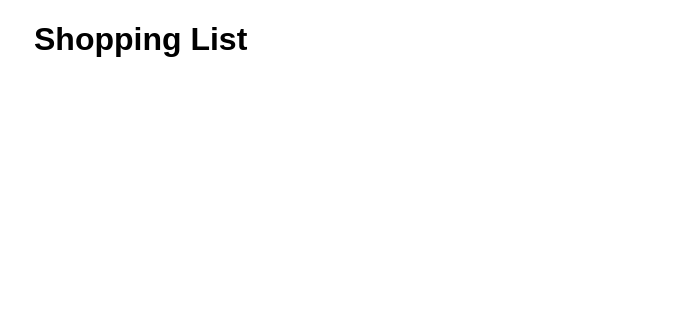
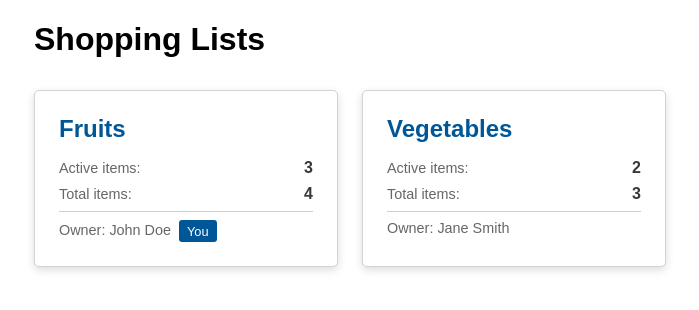
Before and after one commit to krystofmatejka/Frontend-Homework, a Next.js app: page / in a window 1280 px wide. Shown: the top 310 px of the page, without its empty margins (126-825 px from the left). Built offline with nearby package versions, Linux system fonts and the light colour scheme.

Commit message:
init homepage

```diff
--- /dev/null
+++ b/app/actions.ts
@@ -0,0 +1,14 @@
+'use server';
+
+import { me, shoppingList } from "./detail/[id]/database";
+import type { ShoppingList } from "./detail/[id]/database";
+
+export async function fetchAllLists(): Promise<ShoppingList[]> {
+  const lists = Object.values(shoppingList);
+
+  return lists.filter(list => {
+    const isOwner = list.owner.id === me.id;
+    const isMember = list.members.some(member => member.id === me.id);
+    return isOwner || isMember;
+  });
+}
--- /dev/null
+++ b/app/components/shopping-lists.tsx
@@ -0,0 +1,45 @@
+import Link from "next/link";
+import { fetchAllLists } from "../actions";
+import { me } from "../detail/[id]/database";
+import type { ShoppingList } from "../detail/[id]/database";
+import "../home.css";
+
+function ListTile({ list }: { list: ShoppingList }) {
+  const isOwner = list.owner.id === me.id;
+  const activeItemsCount = list.items.filter(item => item.isActive).length;
+  const totalItemsCount = list.items.length;
+
+  return (
+    <Link href={`/detail/${list.id}`} className="list-tile">
+      <h2 className="list-tile-title">{list.title}</h2>
+      <div className="list-tile-info">
+        <span className="list-tile-label">Active items:</span>
+        <span className="list-tile-value">{activeItemsCount}</span>
+      </div>
+      <div className="list-tile-info">
+        <span className="list-tile-label">Total items:</span>
+        <span className="list-tile-value">{totalItemsCount}</span>
+      </div>
+      <div className="list-tile-owner">
+        Owner: {list.owner.name}
+        {isOwner && <span className="list-tile-owner-badge">You</span>}
+      </div>
+    </Link>
+  );
+}
+
+export async function ShoppingLists() {
+  const lists = await fetchAllLists();
+
+  if (lists.length === 0) {
+    return <p>No shopping lists available.</p>;
+  }
+
+  return (
+    <div className="lists-grid">
+      {lists.map((list) => (
+        <ListTile key={list.id} list={list} />
+      ))}
+    </div>
+  );
+}
--- /dev/null
+++ b/app/home.css
@@ -0,0 +1,67 @@
+/* Homepage - Shopping Lists Grid */
+
+.lists-grid {
+  display: grid;
+  grid-template-columns: repeat(auto-fill, minmax(300px, 1fr));
+  gap: 1.5rem;
+  margin-top: 2rem;
+}
+
+.list-tile {
+  background: #ffffff;
+  border-radius: 5px;
+  padding: 1.5rem;
+  box-shadow: rgba(0, 0, 0, 0.14) 0px 3px 8px;
+  border: 1px solid #d3d3d3;
+  transition: all 0.2s ease;
+  text-decoration: none;
+  color: inherit;
+  display: block;
+}
+
+.list-tile:hover {
+  box-shadow: rgba(0, 0, 0, 0.24) 0px 3px 8px;
+  border-color: #a1a1a1;
+  transform: translateY(-2px);
+}
+
+.list-tile-title {
+  margin: 0 0 1rem 0;
+  font-size: 1.5rem;
+  color: #005797;
+}
+
+.list-tile-info {
+  display: flex;
+  justify-content: space-between;
+  align-items: center;
+  margin-bottom: 0.5rem;
+  color: #3a3939;
+}
+
+.list-tile-label {
+  font-size: 0.9rem;
+  color: #666666;
+}
+
+.list-tile-value {
+  font-weight: bold;
+}
+
+.list-tile-owner {
+  margin-top: 0.5rem;
+  padding-top: 0.5rem;
+  border-top: 1px solid #cfcfcf;
+  font-size: 0.9rem;
+  color: #666666;
+}
+
+.list-tile-owner-badge {
+  display: inline-block;
+  background: #005797;
+  color: white;
+  padding: 0.2rem 0.5rem;
+  border-radius: 3px;
+  font-size: 0.8rem;
+  margin-left: 0.5rem;
+}
--- a/app/page.tsx
+++ b/app/page.tsx
@@ -1,5 +1,13 @@
+import { Suspense } from "react";
+import { ShoppingLists } from "./components/shopping-lists";
+
 export default function Home() {
   return (
-    <h1>Shopping List</h1>
+    <>
+      <h1>Shopping Lists</h1>
+      <Suspense fallback={<div>Loading...</div>}>
+        <ShoppingLists />
+      </Suspense>
+    </>
   );
 }
```
